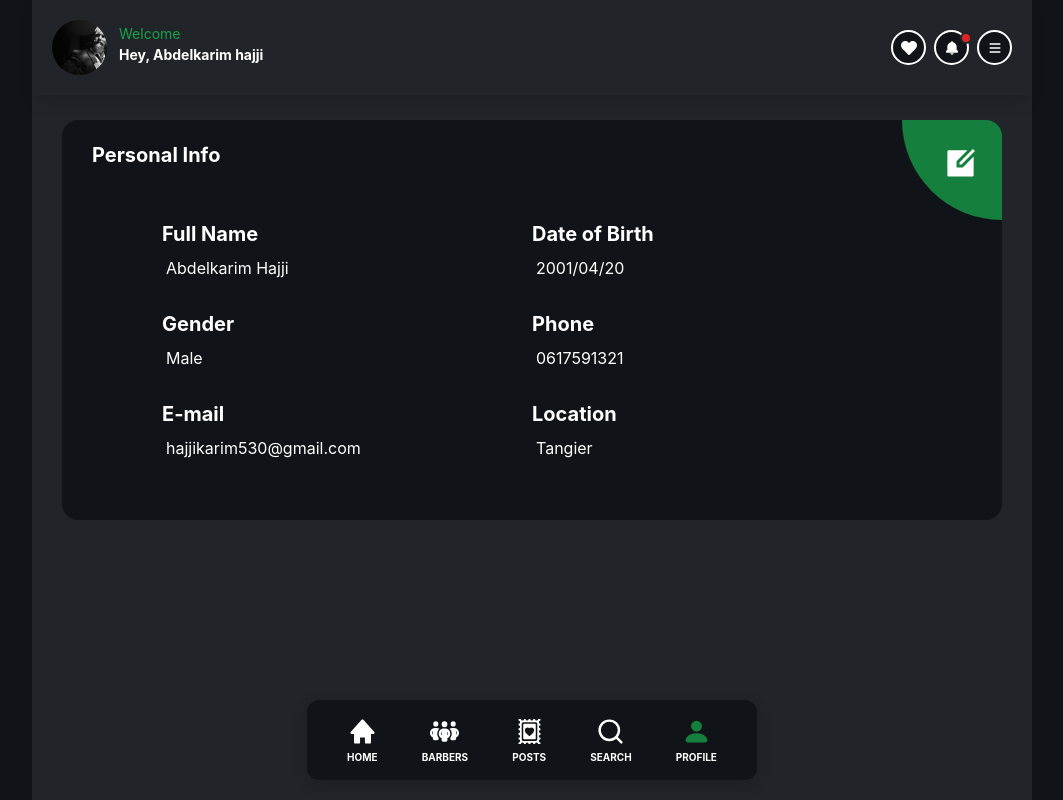
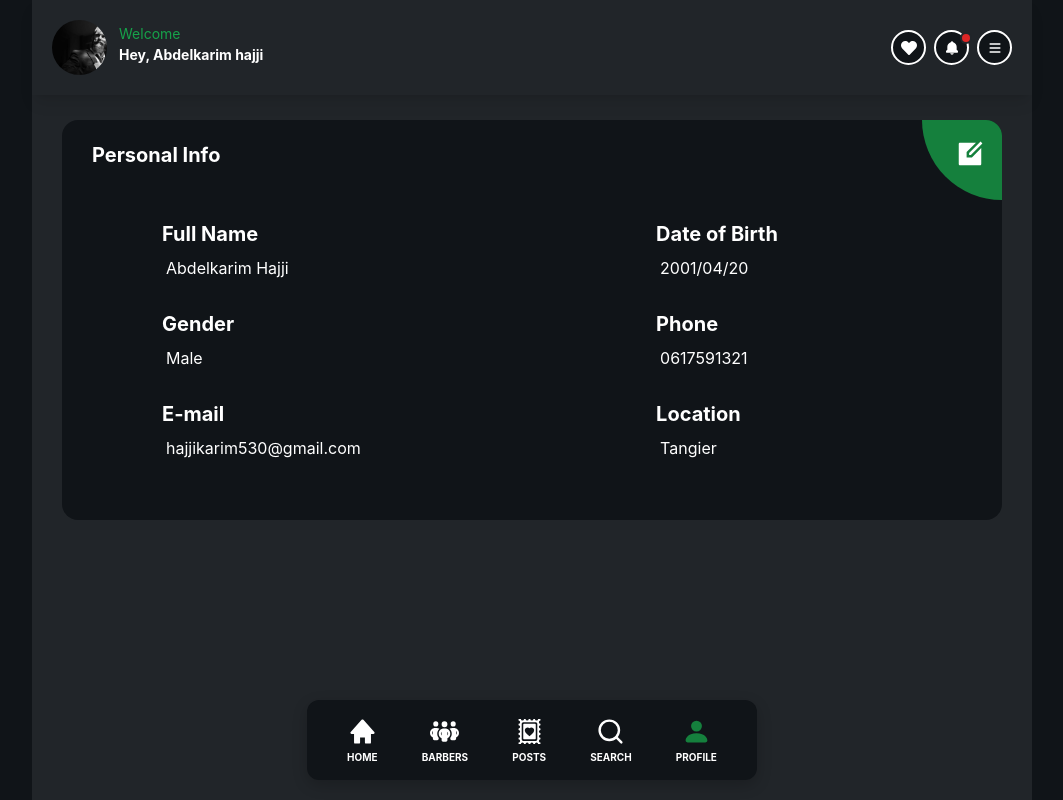
Before and after one commit to abdelkarimhajji/barber-app-clients, a React (Create React App) app: page /profile in a window 1280 px wide. Shown: the whole page, without its empty margins (108-1171 px from the left). Built offline with nearby package versions, Linux system fonts and the light colour scheme.

Commit message:
i add responcive style

```diff
--- a/src/pages/Profile.js
+++ b/src/pages/Profile.js
@@ -13,13 +13,13 @@ function Profile(){
                 <div className="mt-[163px] 324:mt-[165px] 480:mt-[120px]"></div>
                 <div className="w-full h-full px-[30px]">
                     <div className="w-full bg-login h-[400px] overflow-hidden rounded-2xl relative text-white ">
-                        <div className="absolute w-[100px] h-[100px] bg-green-700 right-0 rounded-bl-[100px] flex items-center justify-center text-[35px] text-white"><RiEditBoxFill  className="ml-4 mt-[-13px] cursor-pointer hover:text-login transition-all duration-300"/></div>
+                        <div className="absolute w-[80px] h-[80px] bg-green-700 right-0 rounded-bl-[100px] flex items-center justify-center text-[30px] text-white"><RiEditBoxFill  className="ml-4 mt-[-13px] cursor-pointer hover:text-login transition-all duration-300"/></div>
                         <div className="w-full px-[30px] pt-5 mb-[50px]">
                             <p className="font-bold text-[20px]">Personal Info</p>
                         </div>
-                        <div className="w-full h-full px-[100px] flex">
-                            <div className="  w-1/2">
-                                <div className="mb-[30px]">
+                        <div className="w-full h-full 600:px-[100px] px-[60px] flex">
+                            <div className="w-1/2">
+                                <div className="mb-[30px] ">
                                     <p className="font-bold text-xl mb-2">Full Name</p>
                                     <p className="text-[16px] ml-1">Abdelkarim Hajji</p>
                                 </div>
@@ -28,11 +28,12 @@ function Profile(){
                                     <p className="text-[16px] ml-1">Male</p>
                                 </div>
                                 <div>
-                                    <p className="font-bold text-xl mb-2">E-mail</p>
+                                    <p className="font-bold text-xl mb-2 overflow-hidden">E-mail</p>
                                     <p className="text-[16px] ml-1">hajjikarim530@gmail.com</p>
                                 </div>
                             </div>
-                            <div className=" w-1/2">
+                            <div className=" w-1/2 flex flex-col  700:items-center items-end">
+                            <div>
                                 <div className="mb-[30px]">
                                     <p className="font-bold text-xl mb-2">Date of Birth</p>
                                     <p className="text-[16px] ml-1">2001/04/20</p>
@@ -46,6 +47,8 @@ function Profile(){
                                     <p className="text-[16px] ml-1">Tangier</p>
                                 </div>
                             </div>
+
+                            </div>
                         </div>
                     </div>
                 </div>
--- a/tailwind.config.js
+++ b/tailwind.config.js
@@ -49,7 +49,10 @@ module.exports = {
         '499': '499px',
         '531': '531px',
         '570': '570px',
-        '586': '586px',
+        '600': '600px',
+        '700': '700px',
+        '900': '900px',
+        '900': '900px',
         '940': '940px',
         '980': '980px',
         '800': '800px',
```
